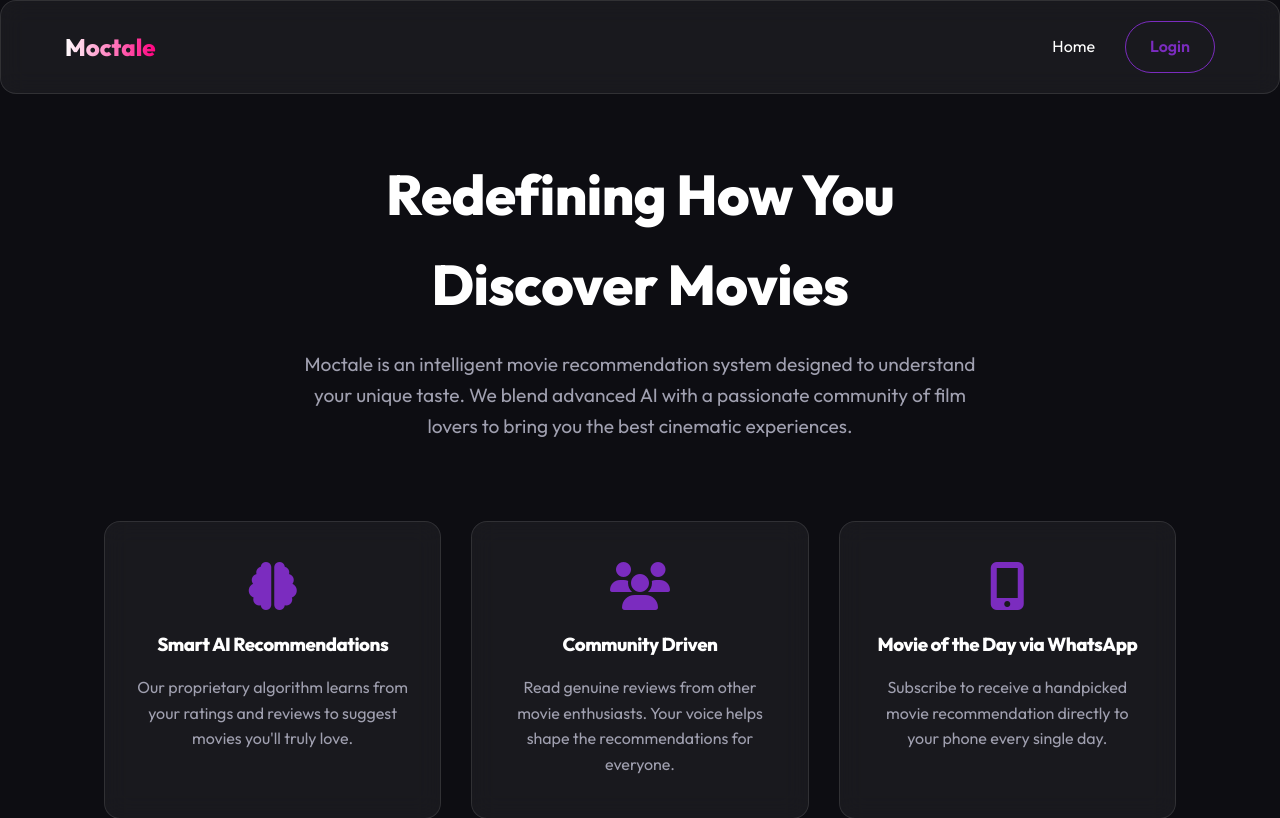
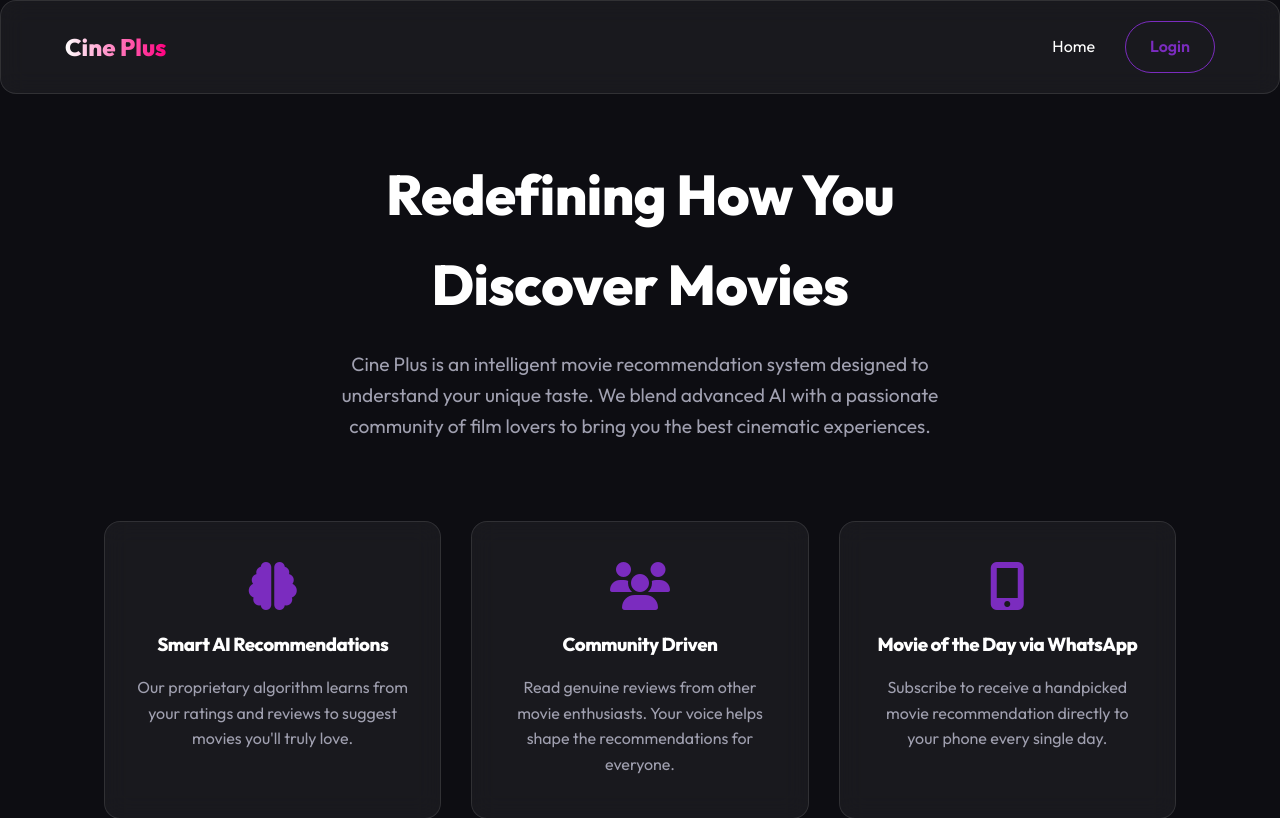
Before and after one commit to Ritesh004-kira/python_project, a Python web app: template frontend/templates/about.html in a window 1280 px wide. Shown: the top 818 px of the page. Run offline with Jinja, Linux system fonts and the light colour scheme; the template is opened without the code that fills it, so the values that code supplies are empty.

Commit message:
Rename website from Moctale to Cine Plus across all templates

```diff
--- a/frontend/templates/about.html
+++ b/frontend/templates/about.html
@@ -3,7 +3,7 @@
 <head>
     <meta charset="UTF-8">
     <meta name="viewport" content="width=device-width, initial-scale=1.0">
-    <title>About Us - Moctale</title>
+    <title>About Us - Cine Plus</title>
     <!-- Load CSS -->
     <link rel="stylesheet" href="../static/style.css">
     <link rel="stylesheet" href="https://cdnjs.cloudflare.com/ajax/libs/font-awesome/6.4.0/css/all.min.css">
@@ -12,7 +12,7 @@
 
     <!-- Navbar -->
     <nav class="navbar glass">
-        <a href="index.html" class="nav-brand">Moctale</a>
+        <a href="index.html" class="nav-brand">Cine Plus</a>
         <div class="nav-links">
             <a href="index.html">Home</a>
             <a href="login.html" class="btn btn-outline">Login</a>
@@ -23,7 +23,7 @@
     <header class="about-hero">
         <h1 style="font-size: 3.5rem; margin-bottom: 20px;">Redefining How You Discover Movies</h1>
         <p style="font-size: 1.2rem; color: var(--text-secondary);">
-            Moctale is an intelligent movie recommendation system designed to understand your unique taste. We blend advanced AI with a passionate community of film lovers to bring you the best cinematic experiences.
+            Cine Plus is an intelligent movie recommendation system designed to understand your unique taste. We blend advanced AI with a passionate community of film lovers to bring you the best cinematic experiences.
         </p>
     </header>
 
--- a/frontend/templates/index.html
+++ b/frontend/templates/index.html
@@ -3,7 +3,7 @@
 <head>
     <meta charset="UTF-8">
     <meta name="viewport" content="width=device-width, initial-scale=1.0">
-    <title>Moctale - Smart Movie Recommendations</title>
+    <title>Cine Plus - Smart Movie Recommendations</title>
     <meta name="description" content="Discover your next favorite movie with our AI-powered recommendation engine.">
     <!-- Load CSS -->
     <link rel="stylesheet" href="../static/style.css">
@@ -13,7 +13,7 @@
 
     <!-- Navbar -->
     <nav class="navbar glass">
-        <a href="index.html" class="nav-brand">Moctale</a>
+        <a href="index.html" class="nav-brand">Cine Plus</a>
         <div class="nav-links">
             <a href="index.html">Home</a>
             <a href="movie.html">Movies</a>
--- a/frontend/templates/login.html
+++ b/frontend/templates/login.html
@@ -3,7 +3,7 @@
 <head>
     <meta charset="UTF-8">
     <meta name="viewport" content="width=device-width, initial-scale=1.0">
-    <title>Login - Moctale</title>
+    <title>Login - Cine Plus</title>
     <!-- Load CSS -->
     <link rel="stylesheet" href="../static/style.css">
     <link rel="stylesheet" href="https://cdnjs.cloudflare.com/ajax/libs/font-awesome/6.4.0/css/all.min.css">
@@ -12,7 +12,7 @@
 
     <!-- Navbar -->
     <nav class="navbar glass">
-        <a href="index.html" class="nav-brand">Moctale</a>
+        <a href="index.html" class="nav-brand">Cine Plus</a>
         <div class="nav-links">
             <a href="index.html">Home</a>
             <a href="signup.html" class="btn btn-outline">Sign Up</a>
--- a/frontend/templates/movie.html
+++ b/frontend/templates/movie.html
@@ -3,7 +3,7 @@
 <head>
     <meta charset="UTF-8">
     <meta name="viewport" content="width=device-width, initial-scale=1.0">
-    <title>Interstellar - Moctale</title>
+    <title>Interstellar - Cine Plus</title>
     <!-- Load CSS -->
     <link rel="stylesheet" href="../static/style.css">
     <link rel="stylesheet" href="https://cdnjs.cloudflare.com/ajax/libs/font-awesome/6.4.0/css/all.min.css">
@@ -12,7 +12,7 @@
 
     <!-- Navbar -->
     <nav class="navbar glass">
-        <a href="index.html" class="nav-brand">Moctale</a>
+        <a href="index.html" class="nav-brand">Cine Plus</a>
         <div class="nav-links">
             <a href="index.html">Home</a>
             <a href="index.html#motd">Movie of the Day</a>
@@ -50,7 +50,7 @@
 
         <div class="review-form glass">
             <h3>Leave your review</h3>
-            <p style="color: var(--text-secondary); margin-bottom: 20px;">Share your thoughts with the Moctale community.</p>
+            <p style="color: var(--text-secondary); margin-bottom: 20px;">Share your thoughts with the Cine Plus community.</p>
 
             <form action="#" method="POST">
                 <!-- Star Rating -->
--- a/frontend/templates/signup.html
+++ b/frontend/templates/signup.html
@@ -3,7 +3,7 @@
 <head>
     <meta charset="UTF-8">
     <meta name="viewport" content="width=device-width, initial-scale=1.0">
-    <title>Sign Up - Moctale</title>
+    <title>Sign Up - Cine Plus</title>
     <!-- Load CSS -->
     <link rel="stylesheet" href="../static/style.css">
     <link rel="stylesheet" href="https://cdnjs.cloudflare.com/ajax/libs/font-awesome/6.4.0/css/all.min.css">
@@ -12,7 +12,7 @@
 
     <!-- Navbar -->
     <nav class="navbar glass">
-        <a href="index.html" class="nav-brand">Moctale</a>
+        <a href="index.html" class="nav-brand">Cine Plus</a>
         <div class="nav-links">
             <a href="index.html">Home</a>
             <a href="login.html" class="btn btn-outline">Login</a>
@@ -23,7 +23,7 @@
     <div class="auth-container">
         <div class="auth-card glass">
             <h2>Create an Account</h2>
-            <p>Join Moctale to get AI-powered movie recommendations.</p>
+            <p>Join Cine Plus to get AI-powered movie recommendations.</p>
 
             <form action="#" method="POST">
                 <div class="form-group">
```
